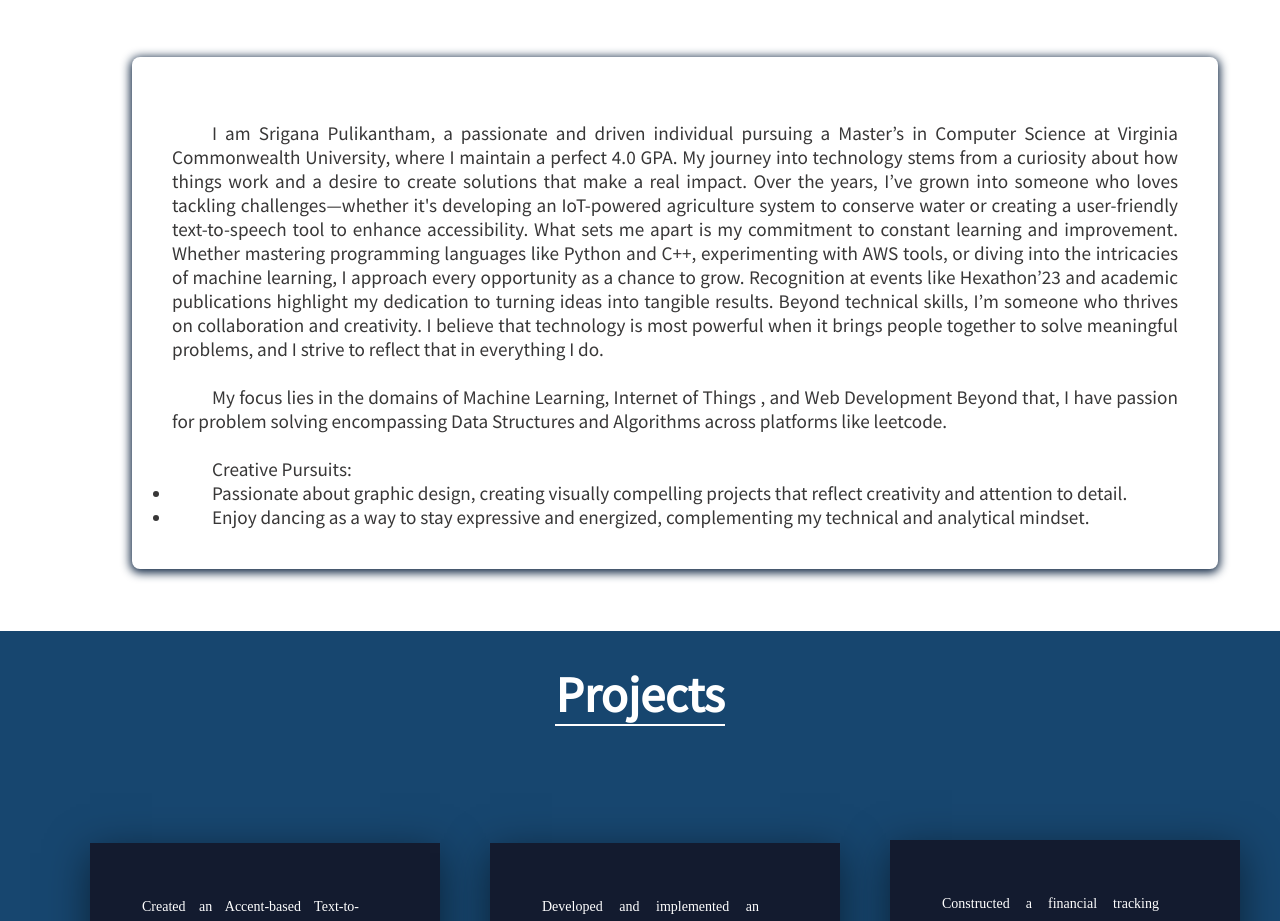
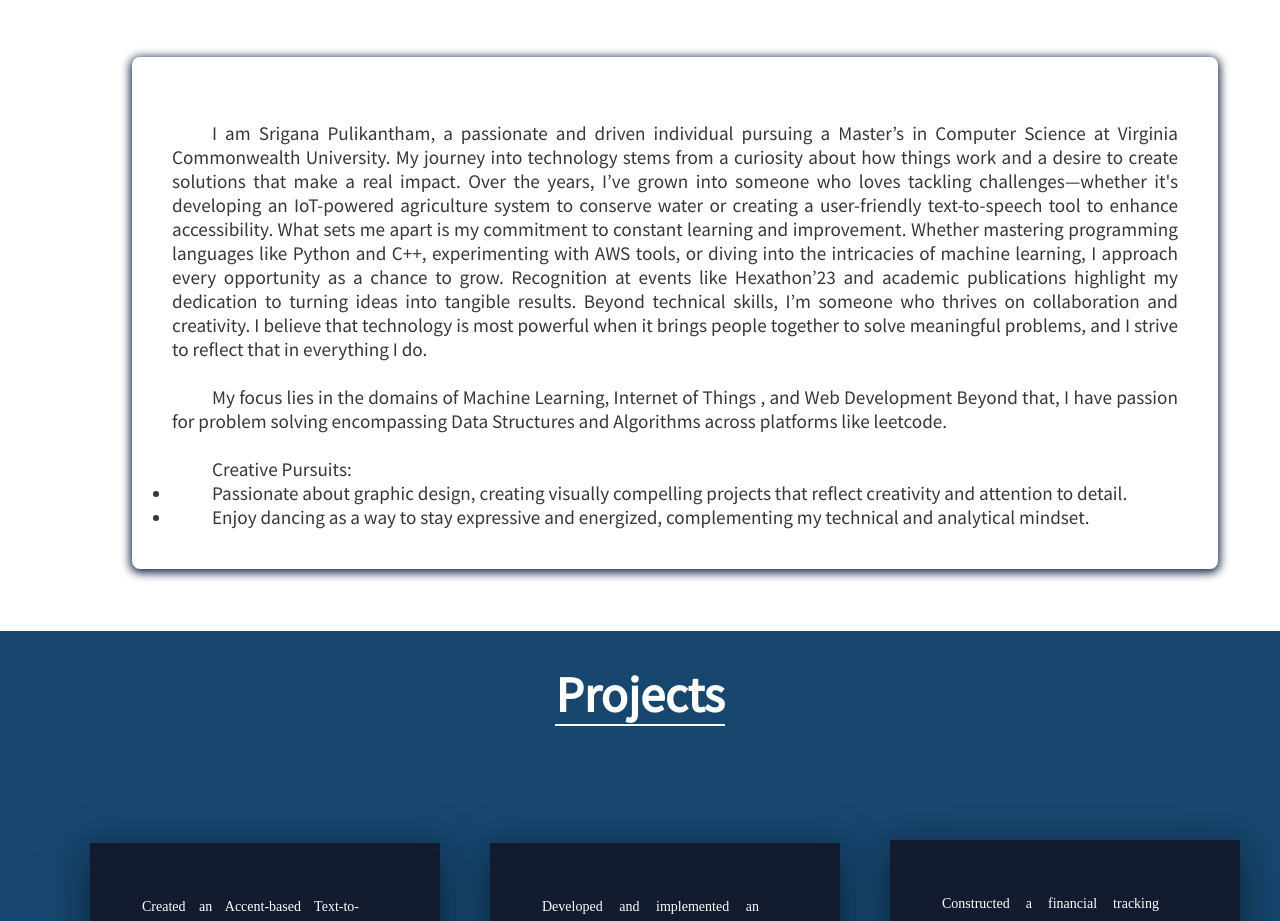
Before and after one commit to Srigana/Portfolio, a plain HTML site: page index.html in a window 1280 px wide. Shown: the part 900-1821 px from the top of the page. Drawn offline with Linux system fonts and the light colour scheme.

Commit message:
Update index.html

```diff
--- a/index.html
+++ b/index.html
@@ -55,7 +55,7 @@
     <div class="about-contents">
     <div  class="about-box">
       <br/>
-       <p>I am Srigana Pulikantham, a passionate and driven individual pursuing a Master’s in Computer Science at Virginia Commonwealth University, where I maintain a perfect 4.0 GPA. My journey into technology stems from a curiosity about how things work and a desire to create solutions that make a real impact. Over the years, I’ve grown into someone who loves tackling challenges—whether it's developing an IoT-powered agriculture system to conserve water or creating a user-friendly text-to-speech tool to enhance accessibility.
+       <p>I am Srigana Pulikantham, a passionate and driven individual pursuing a Master’s in Computer Science at Virginia Commonwealth University. My journey into technology stems from a curiosity about how things work and a desire to create solutions that make a real impact. Over the years, I’ve grown into someone who loves tackling challenges—whether it's developing an IoT-powered agriculture system to conserve water or creating a user-friendly text-to-speech tool to enhance accessibility.
 
 What sets me apart is my commitment to constant learning and improvement. Whether mastering programming languages like Python and C++, experimenting with AWS tools, or diving into the intricacies of machine learning, I approach every opportunity as a chance to grow. Recognition at events like Hexathon’23 and academic publications highlight my dedication to turning ideas into tangible results.
 
```
